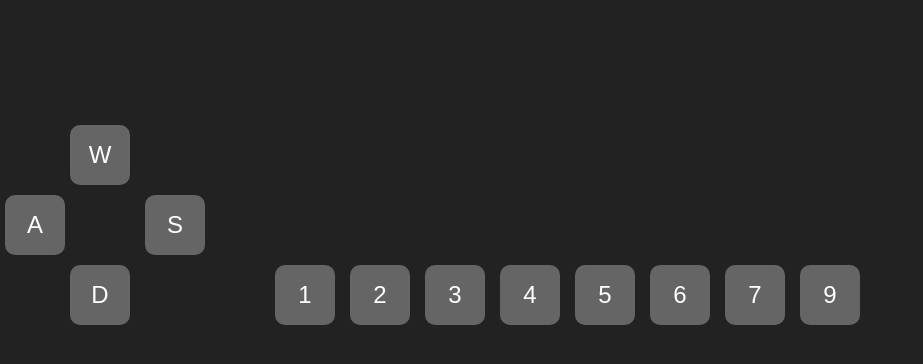
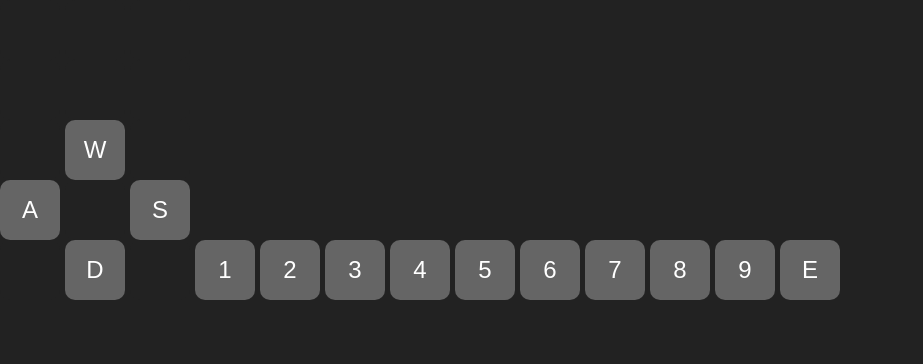
Before and after one commit to jhawgs/HubTVMC, a Flask app: template templates/mobile_index.html in a window 1280 px wide. Shown: the top 364 px of the page, without its empty margins (0-923 px from the left). Run offline with Flask 3, Linux system fonts and the light colour scheme; the template is opened without the code that fills it, so the values that code supplies are empty; parts of the project's set-up code (start-up, migrations or seed data) failed here and were passed over; some libraries are stand-ins or nearby versions.

Commit message:
fix mobile keypad

```diff
--- a/templates/mobile_index.html
+++ b/templates/mobile_index.html
@@ -31,7 +31,8 @@
         .button {
             width: 60px;
             height: 60px;
-            margin: 5px;
+            margin: 0px;
+            padding: 0px;
             background-color: rgba(255, 255, 255, 0.3);
             display: flex;
             justify-content: center;
@@ -115,15 +116,16 @@
             <div class="deadbutton" style="flex: 0 0 60px;"> </div>
             <div class="button" id="btn-d" style="flex: 0 0 60px;">D</div>
             <div class="deadbutton" style="flex: 0 0 60px;"> </div>
-            <div class="deadbutton"> </div>
             <div class="button" id="btn-1">1</div>
             <div class="button" id="btn-2">2</div>
             <div class="button" id="btn-3">3</div>
             <div class="button" id="btn-4">4</div>
             <div class="button" id="btn-5">5</div>
             <div class="button" id="btn-6">6</div>
-            <div class="button" id="btn-8">7</div>
+            <div class="button" id="btn-7">7</div>
+            <div class="button" id="btn-8">8</div>
             <div class="button" id="btn-9">9</div>
+            <div class="button" id="btn-e">E</div>
         </div>
     </div>
 
@@ -288,6 +290,17 @@
             socket.emit('input_event', { type: 'keyup' , key: '9' });
         });
 
+        document.getElementById('btn-e').addEventListener('touchstart', (event) => {
+            //buttons[event.target.innerText] = true;
+            event.preventDefault();
+            socket.emit('input_event', { type: 'keydown' , key: 'e' });
+        });
+        document.getElementById('btn-e').addEventListener('touchend', (event) => {
+            //buttons[event.target.innerText] = false;
+            event.preventDefault();
+            socket.emit('input_event', { type: 'keyup' , key: 'e' });
+        });
+
         function sendKeyState() {
             socket.emit('input_event', { type: 'keydown', buttons });
         }
```
